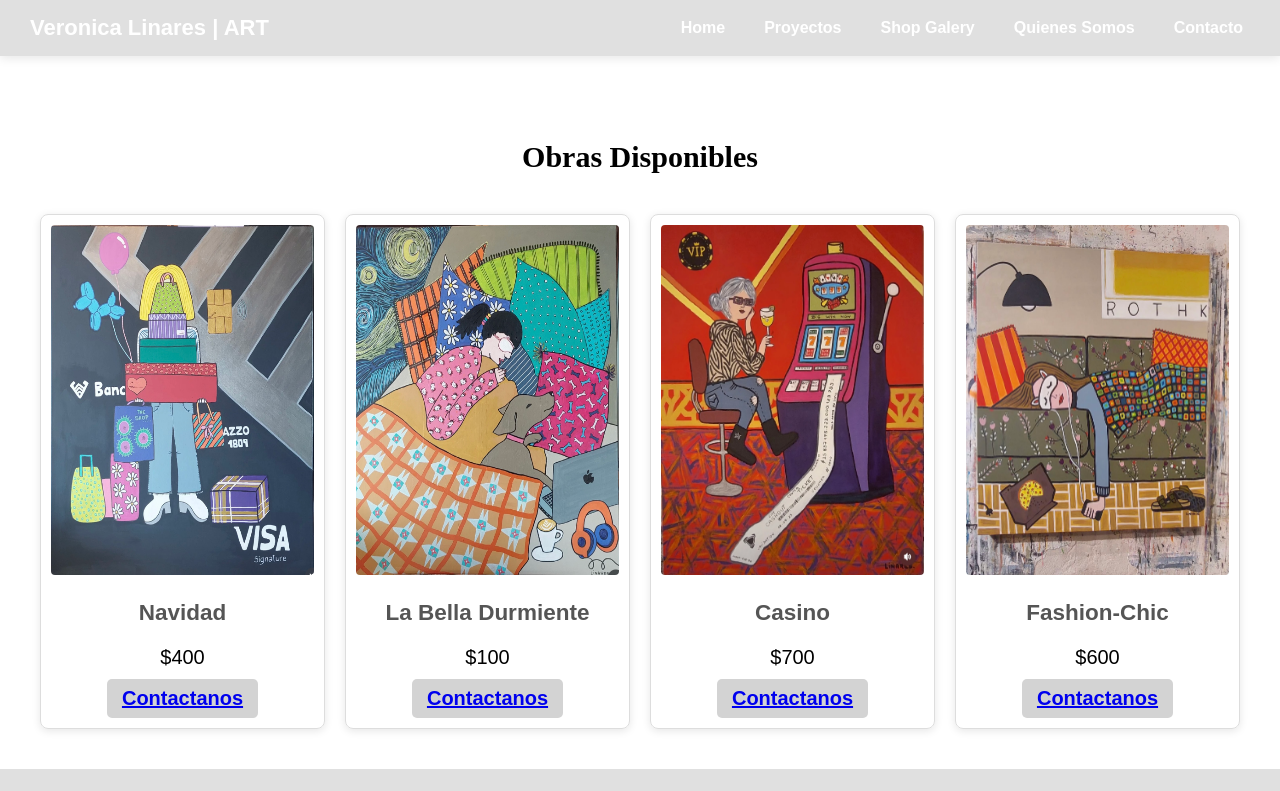
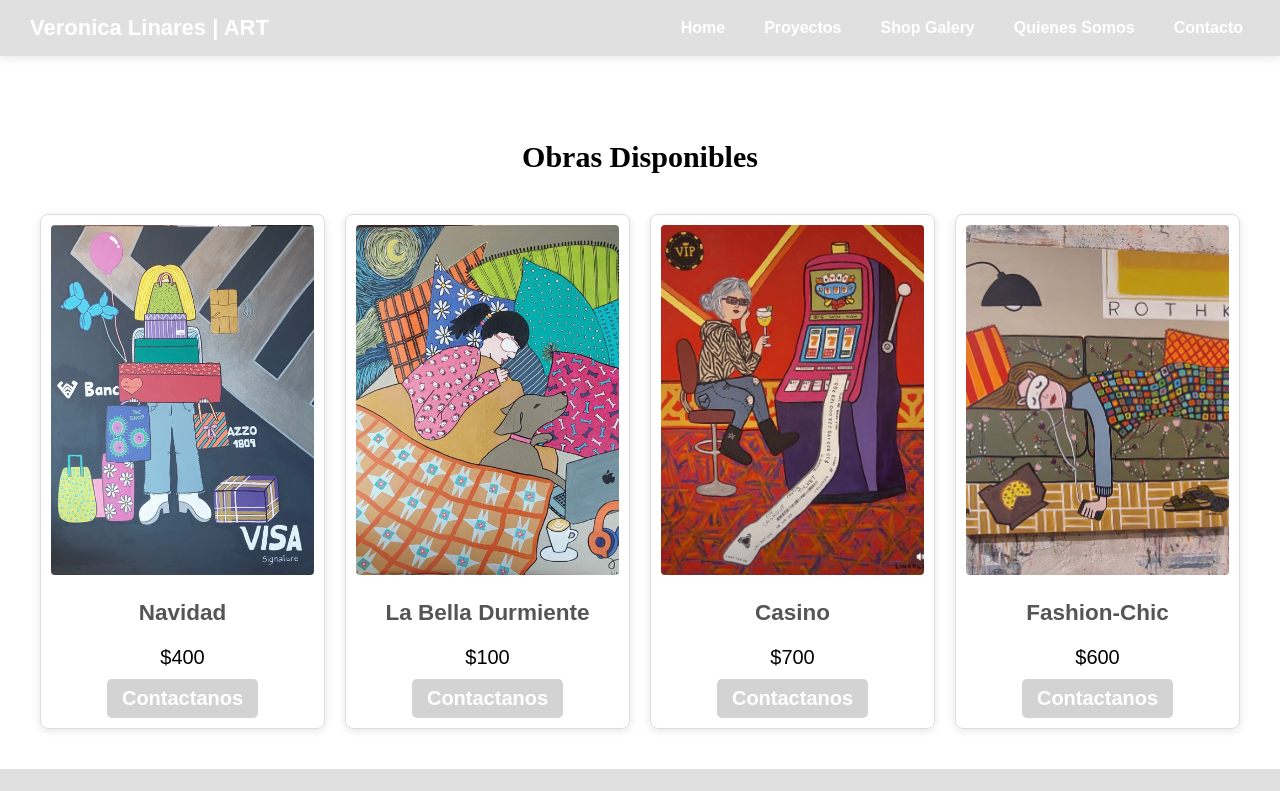
Before and after one commit to claribur/Proyecto-Final-React, a React (Vite) app: page /#/Venta in a window 1280 px wide. Shown: the top 791 px of the page. Built offline with nearby package versions, Linux system fonts and the light colour scheme.

Commit message:
“cambios34”

```diff
--- a/src/styles/venta.css
+++ b/src/styles/venta.css
@@ -5,9 +5,7 @@
     padding: 20px 40px;
     width: 100%;
     justify-items: center;
-    margin-bottom: 20px;
-    margin-top: 20px;
-
+    margin: 20px 0;
 }
 
 .card {
@@ -18,7 +16,7 @@
     width: 100%;
     max-width: 300px;
     box-shadow: 0 2px 8px rgba(0,0,0,0.1);
-    transition: transform 0.3s;
+    transition: transform 0.3s ease, box-shadow 0.3s ease;
 }
 
 .card:hover {
@@ -26,48 +24,54 @@
     box-shadow: 0 8px 20px rgba(0,0,0,0.2);
 }
 
+
 .card img {
     width: 100%;
     height: 350px;
     border-radius: 4px;
+    object-fit: cover;
 }
 
 .card .mandar {
-    display: inline-block;
+    display: inline-flex;
+    align-items: center;
+    justify-content: center;
+
     margin-top: 10px;
     padding: 8px 15px;
-    font-weight: bolder;
+
     background-color: lightgrey;
-    border: none;
+    color: white;
+
     border-radius: 5px;
+    text-decoration: none;
+
+    font-weight: bold;
+    font-family: "Raleway", sans-serif;
+
     cursor: pointer;
     transition: all 0.3s ease;
 }
-.card .mandar a {
+
+.card .mandar:hover {
+    background-color: grey;
+    transform: translateY(-2px);
+}
+
+.card .mandar:visited {
     color: white;
-    text-decoration: none;
-    font-weight: bold;
-    font-family: "Raleway", sans-serif;
 }
 
 
-
-.card .mandar:hover {
-    background-color: grey  ;
-    transform: translateY(-2px); /* efecto sutil al pasar el cursor */
-}
-
-
-
 .card-name {
-    font-family: 'Raleway', sans-serif;
+    font-family: "Raleway", sans-serif;
     font-size: 15px;
     color: #555;
     font-weight: 200;
 }
 
 .titulo {
-    font-family: 'Raleway', serif;
+    font-family: "Raleway", serif;
     margin: 20px;
     text-align: center;
 }
```
